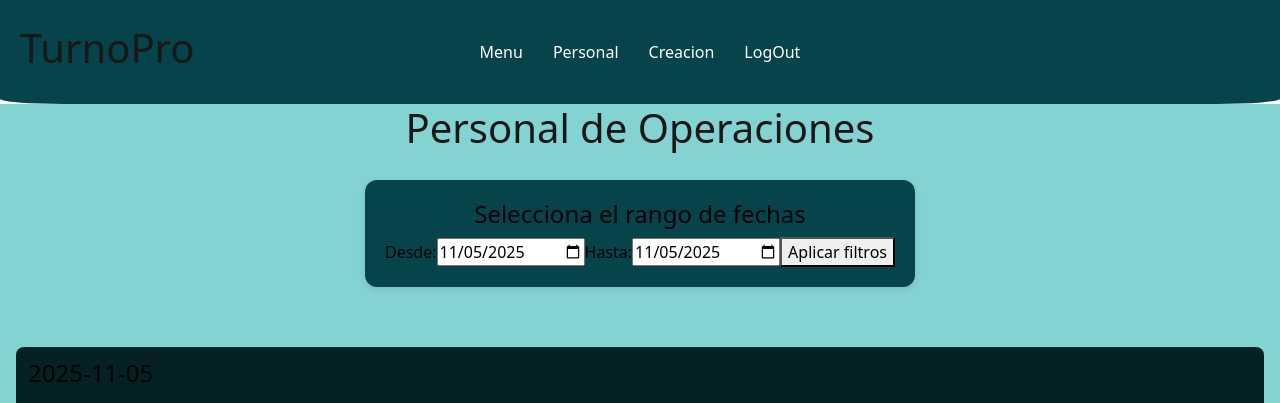
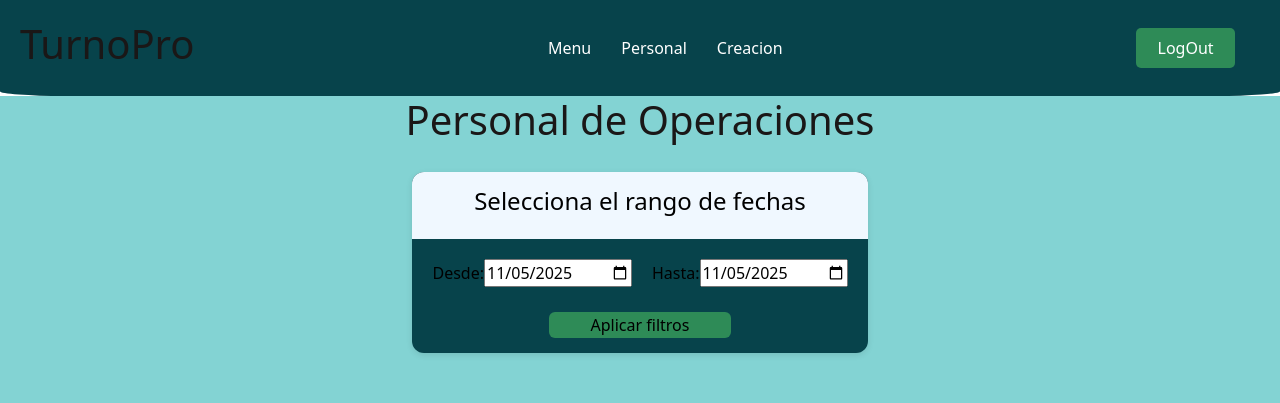
Before and after one commit to CamiloCabezas/TurnoProclean, a React (Vite) app in the folder TurnoProFornt/TurnoPro/: page /menu in a window 1280 px wide. Shown: the top 403 px of the page. Built offline with nearby package versions, Linux system fonts and the light colour scheme; no server answers; sample sign-in values are in the browser's storage.

Commit message:
Se arreglaron algunos estilos

```diff
--- a/TurnoProFornt/TurnoPro/src/components/filters/filters.css
+++ b/TurnoProFornt/TurnoPro/src/components/filters/filters.css
@@ -1,24 +1,39 @@
 .date-filter-container {
   text-align: center;
   background-color: #07434b;
-  padding: 20px;
   border-radius: 12px;
   box-shadow: 0 2px 6px rgba(0,0,0,0.1);
   width: fit-content;
   margin: 20px ;
 }
 
-.date-summary {
-  margin-top: 15px;
-  font-size: 14px;
-  color: #444;
-}
 
-h4{
+
+.Title_filter{
   color: white;
+  background-color: aliceblue;
+  padding: 15px 20px;
+  border-radius: 12px 12px 0 0;
 }
 
 label{
   color: aliceblue;
   gap: 10px;
 }
+
+.info{
+  display:  flex;
+  flex-direction: row;
+  padding: 20px;
+  justify-content: space-between;
+  gap: 20px;
+}
+
+
+.aplicar_filtros{
+  border: 0;
+  background-color: #2e8b57;
+  margin: 5px 0 15px 0;
+  width: 40%;
+  border-radius: 6px;
+}
--- a/TurnoProFornt/TurnoPro/src/components/filters/filters.jsx
+++ b/TurnoProFornt/TurnoPro/src/components/filters/filters.jsx
@@ -20,25 +20,33 @@ const DateFilter = () => {
 
   return (
     <div className="date-filter-container">
-      <h4>Selecciona el rango de fechas</h4>
+      <div className="Title_filter">
+        <h4 >Selecciona el rango de fechas</h4>
+      </div>
 
+      <div className="info">
+        <div>
           <label>Desde:</label>
           <input
             type="date"
             value={localStartDate}
             onChange={(e) => setLocalStartDate(e.target.value)}
           />
+        </div>
 
+        <div>
           <label>Hasta:</label>
           <input
             type="date"
             value={localEndDate}
             onChange={(e) => setLocalEndDate(e.target.value)}
           />
-
-      <button onClick={aplicarFiltros}>
+        </div>
+        </div>
+        <button onClick={aplicarFiltros} className="aplicar_filtros">
           Aplicar filtros
         </button>
+
       </div>
   );
 };
--- a/TurnoProFornt/TurnoPro/src/components/navbar/navbar.css
+++ b/TurnoProFornt/TurnoPro/src/components/navbar/navbar.css
@@ -2,23 +2,23 @@
 .Container-navbar{
     background-color: #07434b;
     display: flex;
+    flex-direction: row;
     align-items: center;
-    justify-content: center; /* centra por defecto los hijos */
+    justify-content: space-between;
     padding: 20px;
     position: relative;
     border-radius: 0 0 5% 5%;
 }
 
-.Title{
+/* .Title{
     position: absolute;
     left: 20px;
-}
+} */
 
 .botones-navbar{
     display: flex;
     align-items: center;
     justify-content: space-between;
-    padding: 20px;
     gap:30px;
 }
 
@@ -35,3 +35,23 @@
 h1{
     color: #1a1717;
 }
+
+.logout{
+    width: 10%;
+}
+
+.btn_logout{
+    color: white;
+    background-color: #2e8b57;
+    border: 0;
+    width: 80%;
+    border-radius: 5px;
+    padding: 8px 10px;
+
+}
+
+.btn_logout:hover{
+    background-color: #07434b;
+    color: black;
+    border: solid white 0.5px;
+}
--- a/TurnoProFornt/TurnoPro/src/components/navbar/navbar.jsx
+++ b/TurnoProFornt/TurnoPro/src/components/navbar/navbar.jsx
@@ -1,12 +1,16 @@
 import './navbar.css'
 import { useDispatch } from 'react-redux'
 import { logout } from '../../features/auth/authSlice'
+import { useNavigate } from "react-router-dom";
+
 
 const Navbar = () => {
     const dispatch = useDispatch()
+    const navigate = useNavigate()
 
     const logOut =  () => {
         dispatch(logout())
+        navigate("/login")
     }
     return (
         <div className="Container-navbar">
@@ -15,7 +19,10 @@ const Navbar = () => {
                 <a href="">Menu</a>
                 <a href="">Personal</a>
                 <a href="">Creacion</a>
-                <a href="" onClick={logOut}>LogOut</a>
+
+            </div>
+            <div className='logout'>
+                <button className='btn_logout' onClick={logOut}>LogOut</button>
             </div>
         </div>
     )
```
Lines whose indentation alone changed are shown as unchanged.
